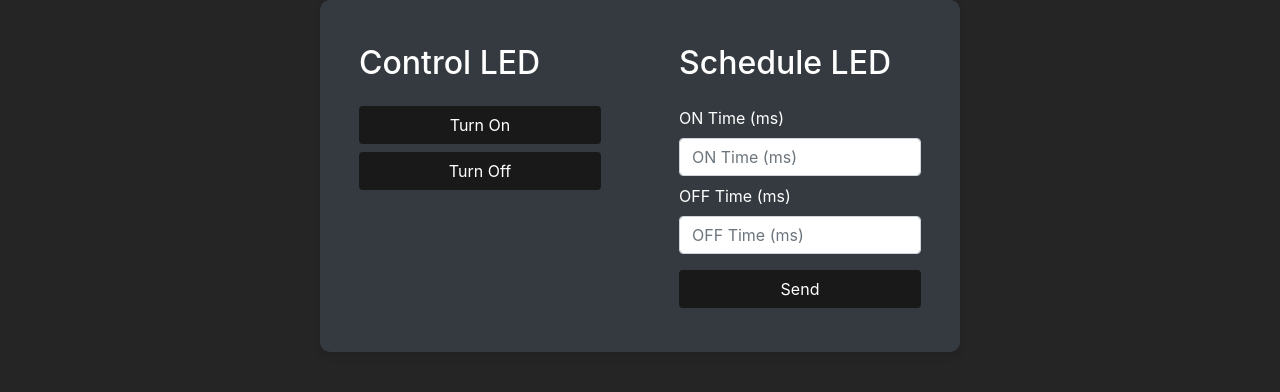
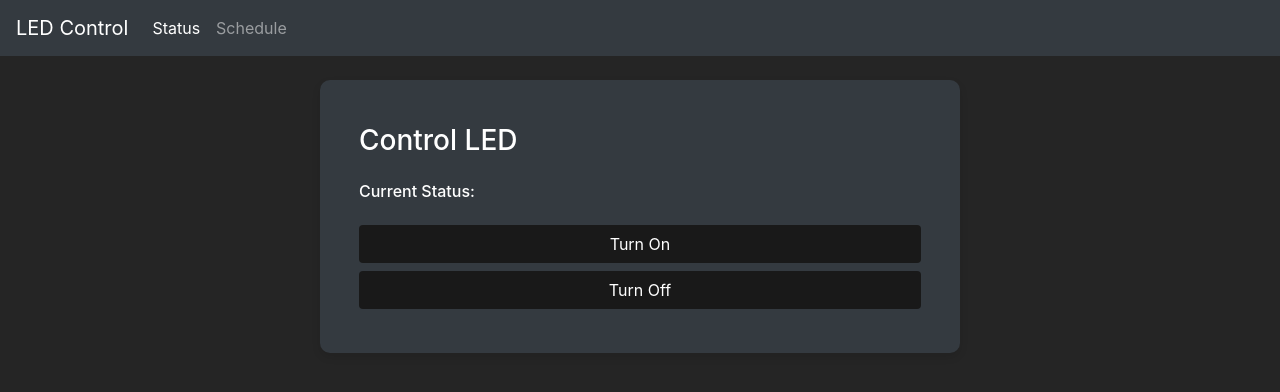
Before and after one commit to erfann31/iot_led_controller, a Django app: page / in a window 1280 px wide. Shown: the top 392 px of the page. Run offline with Django 5.2, Linux system fonts and the light colour scheme; some libraries are stand-ins or nearby versions.

Commit message:
add contexts

```diff
--- a/led_ctl/templates/index.html
+++ b/led_ctl/templates/index.html
@@ -16,18 +16,35 @@
     <script src="https://stackpath.bootstrapcdn.com/bootstrap/4.5.2/js/bootstrap.min.js"></script>
 </head>
 <body>
-    <div class="container">
-        <div class="row">
-            <div class="col-12 col-md-6 mb-4">
+<nav class="navbar navbar-expand-lg navbar-dark bg-dark">
+    <a class="navbar-brand" href="#">LED Control</a>
+    <div class="collapse navbar-collapse" id="navbarNav">
+        <ul class="navbar-nav">
+            <li class="nav-item">
+                <a class="nav-link active" href="#" id="statusTab">Status</a>
+            </li>
+            <li class="nav-item">
+                <a class="nav-link" href="#" id="scheduleTab">Schedule</a>
+            </li>
+        </ul>
+    </div>
+</nav>
+
+<div class="container mt-4">
+    <div id="statusSection">
         <div class="button-section p-4">
-                    <h2 class="mb-4">Control LED</h2>
+            <h3 class="mb-4">Control LED</h3>
+            <h6 class="mt-4 mb-4" id="currentStatus">Current Status: </h6>
+
             <button id="onButton" class="btn btn-custom btn-block mb-2">Turn On</button>
             <button id="offButton" class="btn btn-custom btn-block">Turn Off</button>
         </div>
     </div>
-            <div class="col-12 col-md-6">
+
+    <div id="scheduleSection" class="d-none">
         <div class="input-section p-4">
-                    <h2 class="mb-4">Schedule LED</h2>
+            <h3 class="mb-4">Schedule LED</h3>
+            <h6 class="mt-4 mb-4" id="scheduleStatus">Current Status: </h6>
             <div class="form-group">
                 <label for="timeOn">ON Time (ms)</label>
                 <input type="number" id="timeOn" class="form-control mb-2" placeholder="ON Time (ms)">
@@ -38,6 +55,14 @@
         </div>
     </div>
 </div>
+<!-- Loading Spinner -->
+<div id="loadingSpinner" class="d-none">
+    <div class="spinner-border text-primary" role="status">
+        <span class="sr-only">Loading...</span>
     </div>
+</div>
+
+<!-- Snackbar Notification -->
+<div id="snackbar">Some text some message..</div>
 </body>
 </html>
```
Lines whose indentation alone changed are shown as unchanged.
